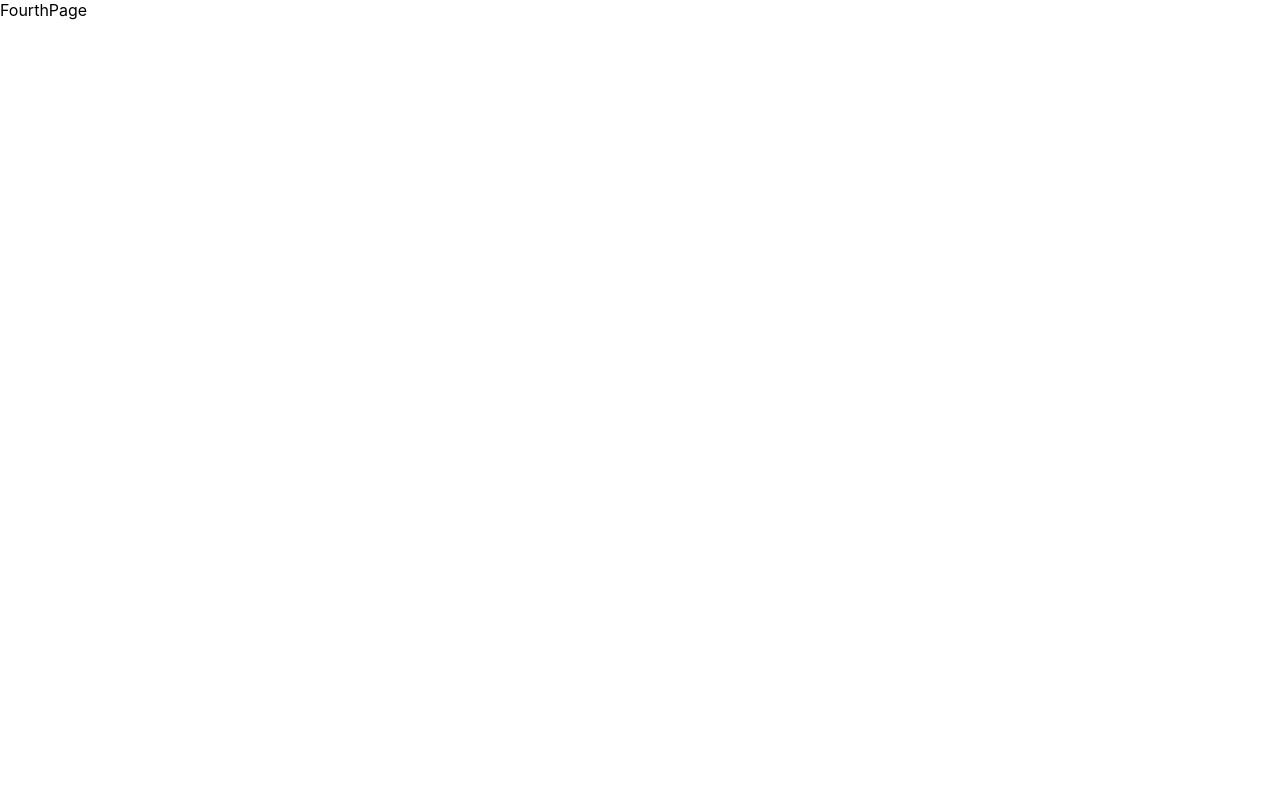
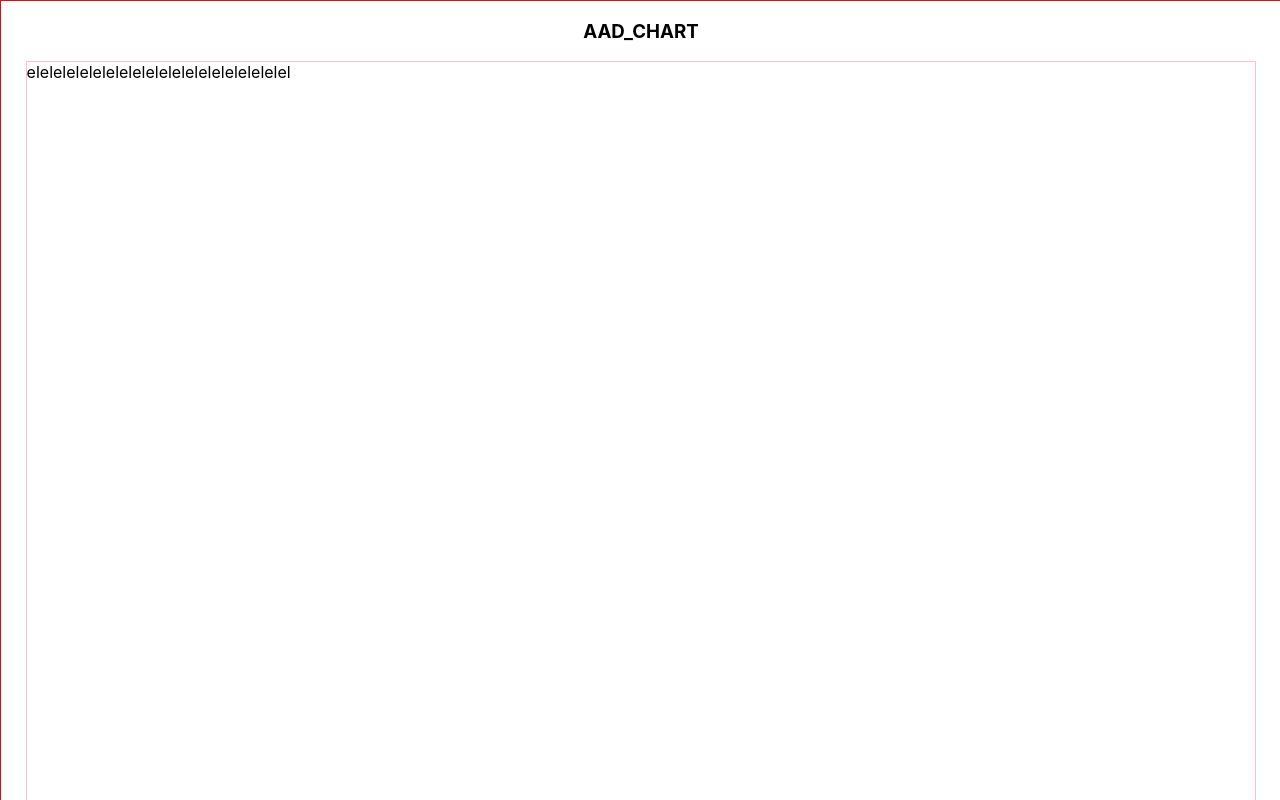
Before and after one commit to ArchiMidi/AAD_Charts_proportions, a React (Create React App) app: page /fourth in a window 1280 px wide. Shown: the top 800 px of the page. Built offline with nearby package versions, Linux system fonts and the light colour scheme.

Commit message:
create sqrt(2) containers for A4

```diff
--- a/src/App.css
+++ b/src/App.css
@@ -60,3 +60,21 @@
   /* background-color: aliceblue; */
   border: 1px solid red;
 }
+
+/* ----------------------FOURTH---------------------- */
+.fourthContainer{
+  width: 100vw;
+  height: calc(2rem + 1.41421356237 * 100vw);
+  display: flex;
+  flex-direction: column;
+  align-items: center;
+  justify-items: center;
+  border: 1px solid red;
+}
+
+.chartContainerPageFour{
+  display: grid;
+  width: 96vw;
+  height: calc(1.41421356237 * 96vw);
+  border: 1px solid pink;
+}
--- a/src/pages/FourthPage.js
+++ b/src/pages/FourthPage.js
@@ -1,9 +1,29 @@
 import React from 'react'
 
 export default function FourthPage(props) {
-    const { dataArr }  = props
+    const { dataArr } = props
 
-  return (
-    <div className='forthContainer'>FourthPage</div>
-  )
+    const maxAmountOfExhibitions = dataArr.map(el => el[1].totalNumberOfExhibitions).reduce((acc, val)=>{
+        return val > acc ? val : acc
+    })
+
+    const gridColumns = () => {
+        return 'min-content ' + dataArr[0][1].yearsValues.map((el, i) => '5rem ').join('')
+    }
+    const gridRows = () => {
+        return dataArr.map((el, i) => '5rem ').join('')
+    }
+
+
+    return (
+        <div className='fourthContainer'>
+        <h3>AAD_CHART</h3>
+        <div className= 'chartContainerPageFour'>
+
+            {dataArr.map((el) => {
+                return <>el</>
+            })}
+        </div>
+        </div>
+    )
 }
```
